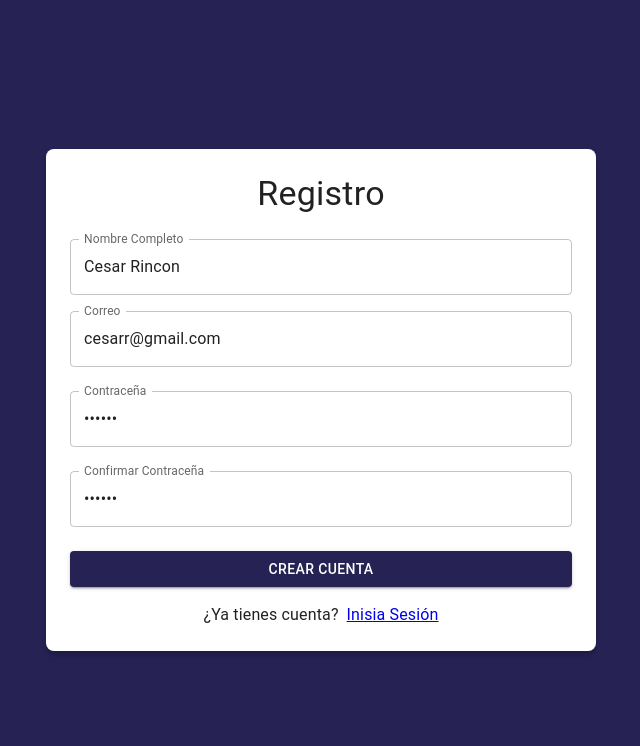
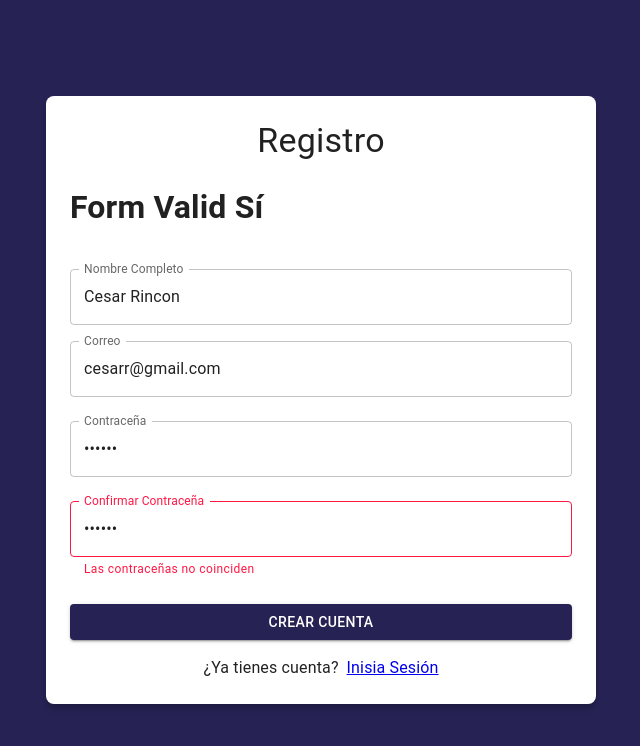
Before and after one commit to Cesrra/journal, a React (Vite) app: page /auth/register in a window 1280 px wide. Shown: the top 746 px of the page, without its empty margins (319-959 px from the left). Built offline with nearby package versions, Linux system fonts and the light colour scheme.

Commit message:
The functionality to register form was added in the ResgisterPage

```diff
--- a/src/auth/pages/RegisterPage.jsx
+++ b/src/auth/pages/RegisterPage.jsx
@@ -1,3 +1,4 @@
+import { useEffect, useState } from "react"
 import { Link as RouterLink } from "react-router-dom"
 import { Link } from "react-router-dom"
 import { Button, Grid, TextField, Typography } from "@mui/material"
@@ -8,18 +9,51 @@ const formData = {
   displayName: 'Cesar Rincon',
   email: 'cesarr@gmail.com',
   password: '123456',
-  confirmPassword: '123456'
+  confirmPassword: '123457'
 }
+
+const formValidations = {
+  displayName: [(value) => value.length > 1 , 'El nombre es obligatorio y mayor a un caracter'],
+  email: [(value) => value.includes('@') , 'El email debe tener @'],
+  password: [(value) => value.length >= 6 , 'La contraceña debe tener más de 5 caracteres'],
+  // confirmPassword: [(value) => value === confirmPassword , 'Las contraceñas no coinciden'],
+}
+
 export const RegisterPage = () => {
-  const { displayName, email, password, confirmPassword, onInputChange, formState } = useForm( formData )
+  const {
+    displayName, displayNameValid,
+    email, emailValid,
+    password, passwordValid,
+    formState, isFormValid,
+    confirmPassword,
+    onInputChange
+  } = useForm( formData, formValidations )
+
+  // const [ setFormSubmited ] = useState(false)
+  const [ confirmPasswordValid, setConfirmPasswordValid ] = useState(null)
+
+  useEffect(() => {
+    if( password === confirmPassword ) {
+      setConfirmPasswordValid(null)
+    }else {
+      setConfirmPasswordValid('Las contraceñas no coinciden')
+    }
+  // eslint-disable-next-line react-hooks/exhaustive-deps
+  }, [confirmPassword])
+
+
   const onRegister = ( event ) => {
     event.preventDefault()
-    console.log(formState)
+    if( isFormValid && confirmPasswordValid == null ) {
+      // setFormSubmited( true )
+      console.log(formState)
+    }
   }
 
   return (
     <AuthLayout title="Registro">
       <form onSubmit={ onRegister }>
+        <h1>Form Valid {isFormValid ? 'Sí' : 'No'} </h1>
         <Grid container >
           <Grid item xs={12} sx={{ mt: 2 }} >
             <TextField
@@ -30,6 +64,8 @@ export const RegisterPage = () => {
               name="displayName"
               value={ displayName }
               onChange={ onInputChange }
+              error={ !!displayNameValid }
+              helperText={ displayNameValid }
             />
           </Grid>
           <Grid item xs={12} sx={{ mt: 2 }} >
@@ -41,6 +77,8 @@ export const RegisterPage = () => {
               name="email"
               value={ email }
               onChange={ onInputChange }
+              error={ !!emailValid }
+              helperText={ emailValid }
             />
           </Grid>
           <Grid item xs={12} sx={{ mt: 3 }} >
@@ -52,6 +90,8 @@ export const RegisterPage = () => {
               name="password"
               value={ password }
               onChange={ onInputChange }
+              error={ !!passwordValid }
+              helperText={ passwordValid }
             />
           </Grid>
           <Grid item xs={12} sx={{ mt: 3 }} >
@@ -63,6 +103,8 @@ export const RegisterPage = () => {
               name="confirmPassword"
               value={ confirmPassword }
               onChange={ onInputChange }
+              error={ !!confirmPasswordValid }
+              helperText={ confirmPasswordValid }
             />
           </Grid>
 
```
